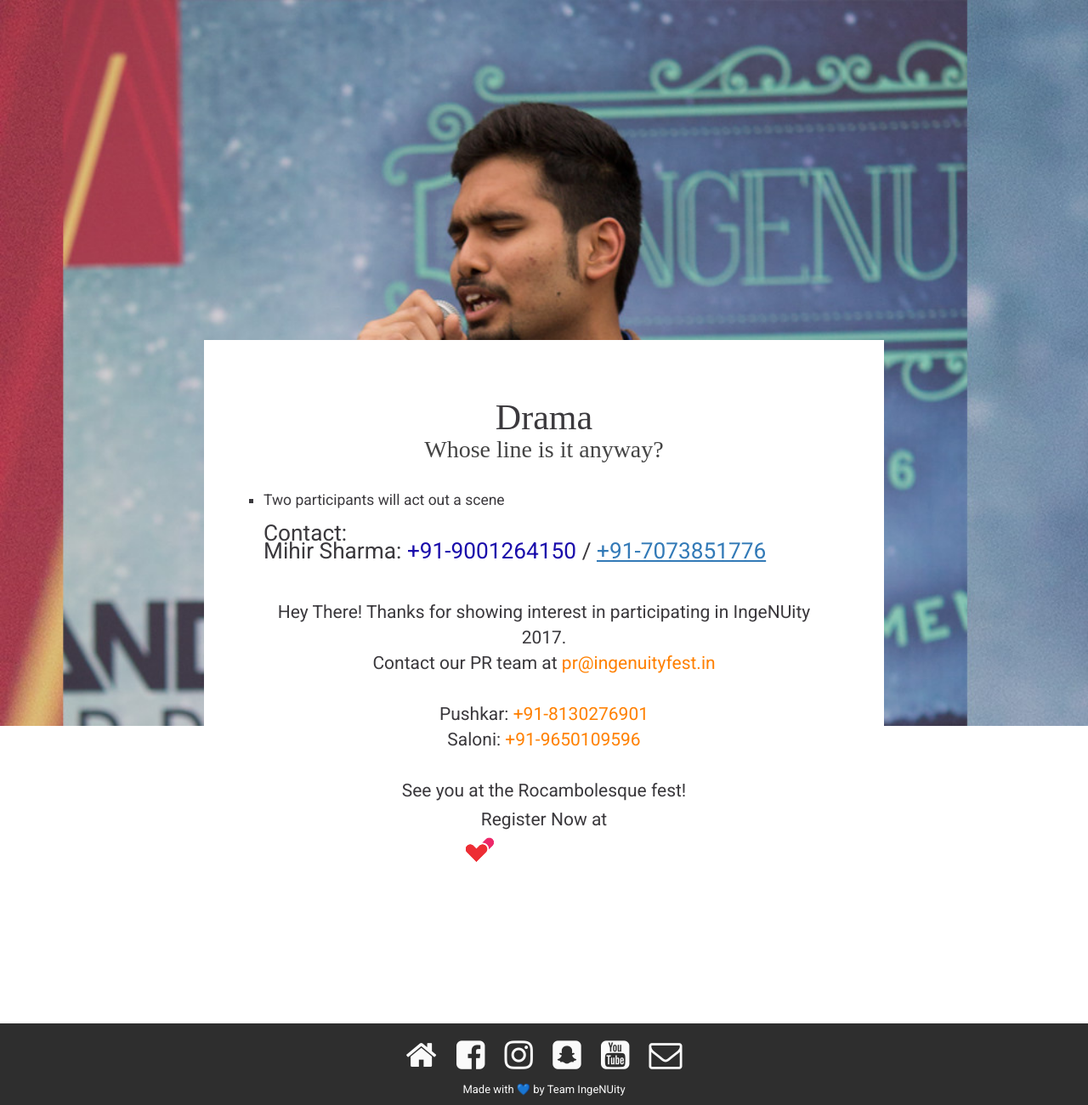
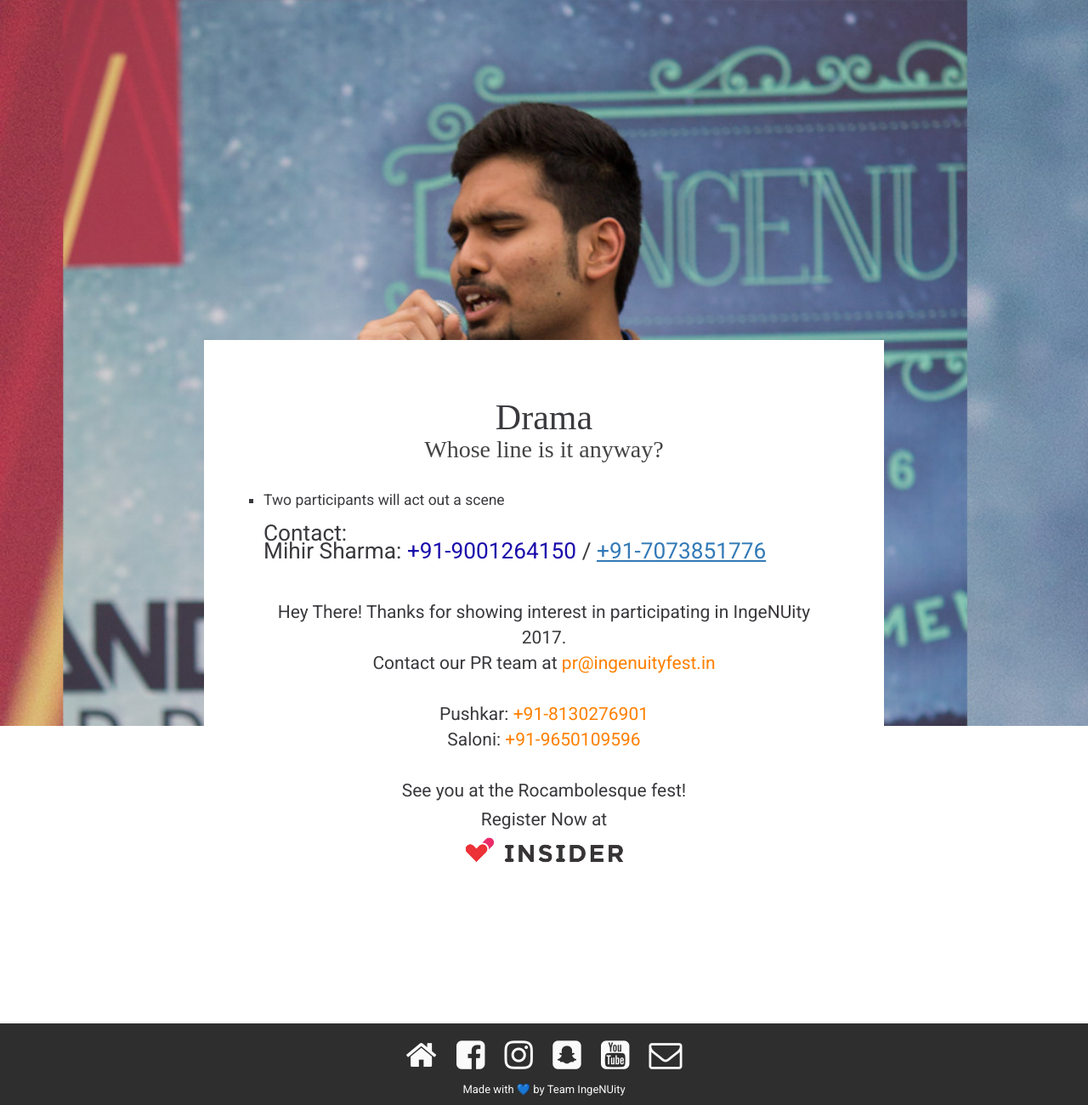
Before and after one commit to electron0zero/ingenuity17, a Jekyll site: the page built from _drama/drama-whos.md, in a window 1280 px wide. Shown: the whole page at 85% size. Built offline with Jekyll 4.4.1, drawn with Linux system fonts in a browser that asks for light colours; nearby versions of some CDN libraries; some web fonts are replaced.

Commit message:
Registration Logo
Added Multiple logos for different pages on registration.

```diff
--- a/_includes/registration.html
+++ b/_includes/registration.html
@@ -6,9 +6,15 @@
                          Saloni: <a class="hot-link" href="tel:+919650109596" style="color: #ff8000;">+91-9650109596</a><br><br>
             See you at the Rocambolesque fest!</h4>
     </div>
+
+
     <div id="reg-btn" style="text-align:center">
             <h4 class="{{ include.font }}">Register Now at</h4><a href="https://insider.in/ingenuity-mar3-5-2017/event" target="_blank">
-              <center><img src="img/spo/insiderLogow.png" height="50" width="200"/>
+              <center>
+
+              {% if page.events %} <img src="img/spo/insiderLogow.png" height="50" width="200"/> {% else %} <img src="img/spo/insiderLogo.png" height="50" width="200"/>
+              {% endif %}
+
               </center></a>
     </div>
 </div>
--- a/_layouts/event.html
+++ b/_layouts/event.html
@@ -12,9 +12,12 @@ layout: default
   <div class="card__caption">
     <h2 class="card__title center aclonica">{{ page.title }}</h2>
     <h3 class="card_subtitle center aclonica">{{page.subtitle}}</h3>
-  </div>
+    </div>
+
+
   <div class="card__copy">
     {{ page.content }}
     {% include registration.html %}
   </div>
 </div>
+</div>
```
Also changed, not shown: _homepages/2000-01-08-events.md (+1 -0 lines), img/spo/logo.png (deleted).
